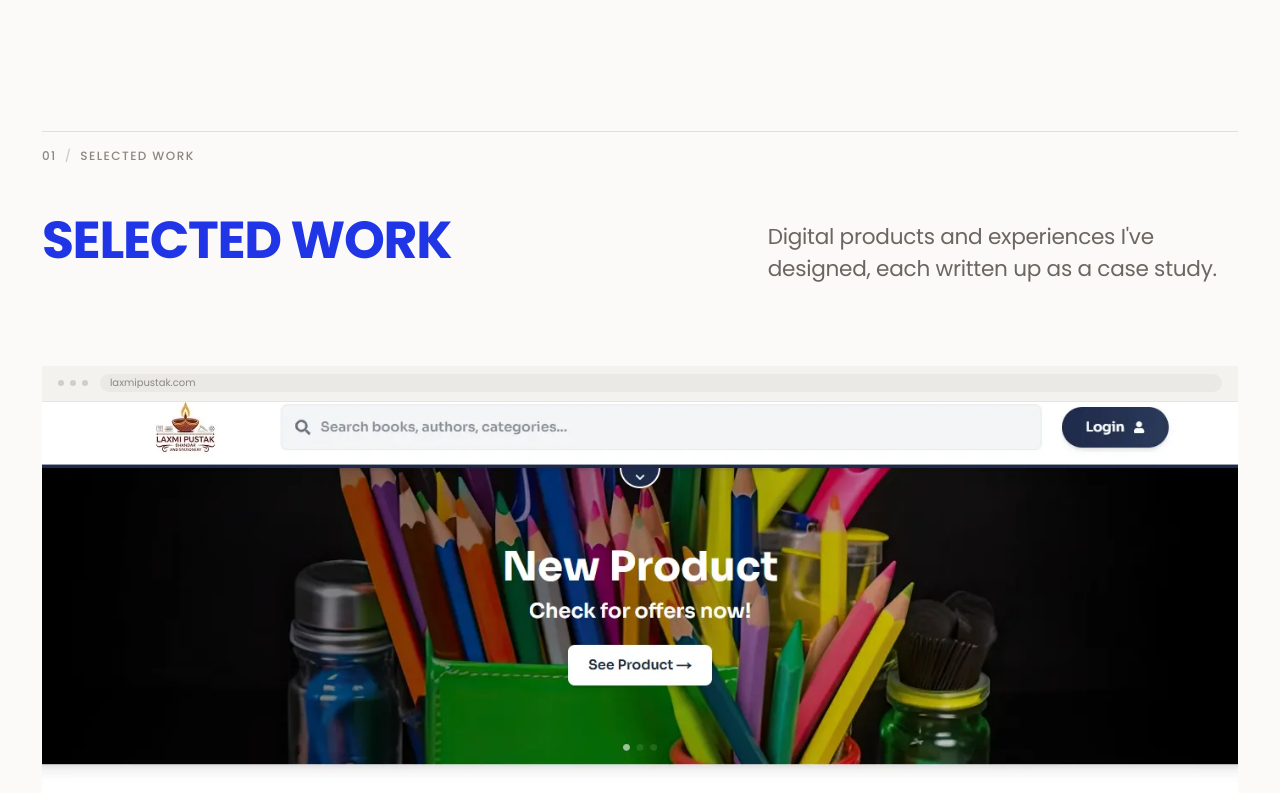
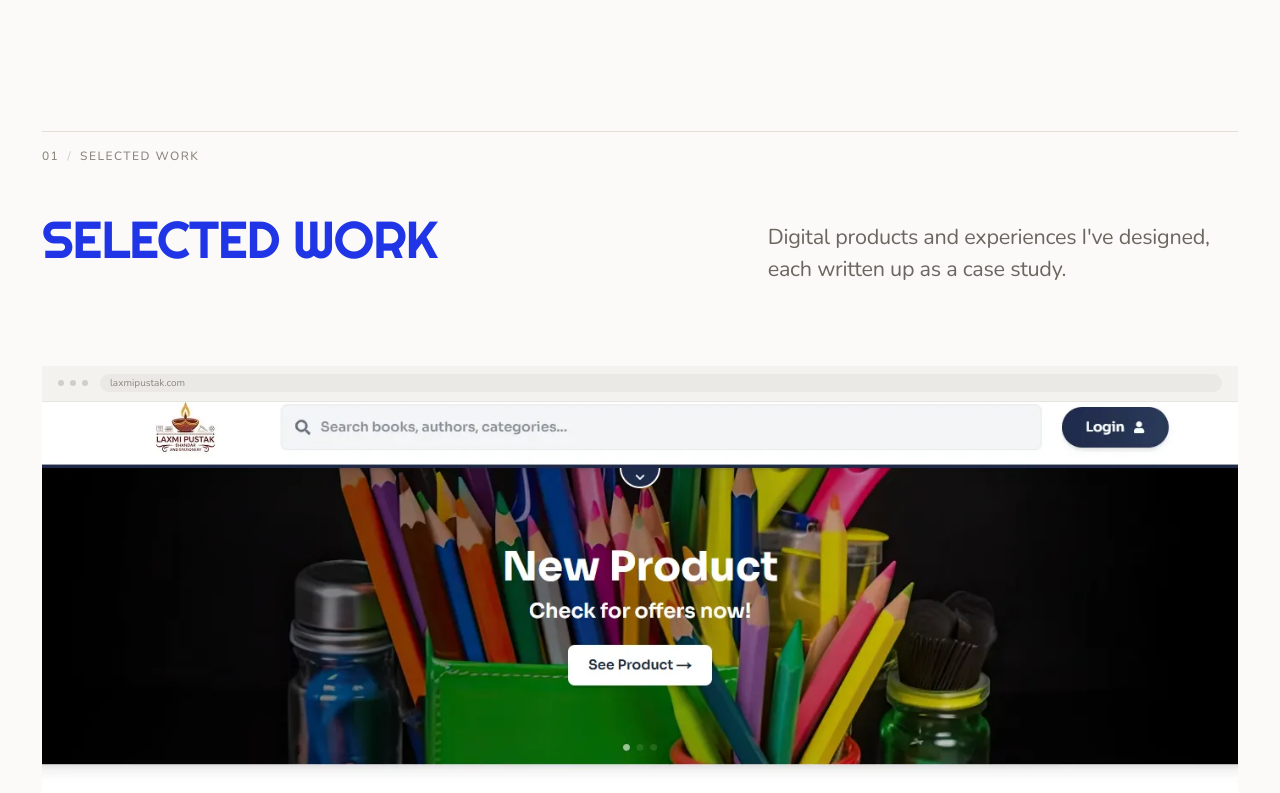
Before and after one commit to dhanananan/My_Portfolio, a React (Vite) app: page / in a window 1280 px wide. Shown: the part 960-1753 px from the top of the page. Built offline with nearby package versions, Linux system fonts and the light colour scheme; no server answers.

Commit message:
Righteous headings + Nunito text; keep Modak for the hero name

```diff
--- a/index.html
+++ b/index.html
@@ -44,13 +44,13 @@
     <link
       rel="preload"
       as="style"
-      href="https://fonts.googleapis.com/css2?family=Poppins:ital,wght@0,400;0,500;0,600;0,700;0,800;1,400;1,500&display=swap"
+      href="https://fonts.googleapis.com/css2?family=Nunito:ital,wght@0,400;0,500;0,600;0,700;1,400&family=Righteous&display=swap"
       onload="this.rel='stylesheet'"
     />
     <noscript>
       <link
         rel="stylesheet"
-        href="https://fonts.googleapis.com/css2?family=Poppins:ital,wght@0,400;0,500;0,600;0,700;0,800;1,400;1,500&display=swap"
+        href="https://fonts.googleapis.com/css2?family=Nunito:ital,wght@0,400;0,500;0,600;0,700;1,400&family=Righteous&display=swap"
       />
     </noscript>
 
--- a/src/components/sections/Hero.tsx
+++ b/src/components/sections/Hero.tsx
@@ -98,7 +98,7 @@ export function Hero() {
             <span aria-hidden="true">
               <TextReveal
                 lines={['Dhananjaya', 'Raut.']}
-                className="block font-display text-hero uppercase text-accent"
+                className="block font-hero text-hero uppercase text-accent"
                 // Modak sits high in its line box, leaving a loose gap between the
                 // two lines; pulling the second up locks them together the way
                 // the stacked-wordmark reference does. Safe against clipping:
--- a/src/components/sections/SelectedWork.tsx
+++ b/src/components/sections/SelectedWork.tsx
@@ -14,7 +14,7 @@ export function SelectedWork({ limit }: { limit?: number }) {
           index="01"
           title={<span id="selected-work-heading">Selected work</span>}
           lede="Digital products and experiences I've designed, each written up as a case study."
-          titleClassName="font-sans font-bold uppercase tracking-tight text-accent"
+          titleClassName="font-normal uppercase tracking-tight text-accent"
         />
 
         <div className="mt-14 sm:mt-20">
--- a/src/pages/Contact.tsx
+++ b/src/pages/Contact.tsx
@@ -140,7 +140,7 @@ ${email}`
             <span aria-hidden="true">
               <TextReveal
                 lines={['Let’s', 'talk.']}
-                className="block font-display text-hero uppercase text-accent"
+                className="block font-hero text-hero uppercase text-accent"
                 lineClassName="[&:not(:first-child)]:-mt-[0.11em]"
                 interactive
                 delay={80}
--- a/src/pages/Work.tsx
+++ b/src/pages/Work.tsx
@@ -20,7 +20,7 @@ export default function Work() {
         eyebrow="Selected work"
         title={['Case studies,', 'not screenshots.']}
         lede="Written up the way I actually worked on them — the problem first, the interface last, and the parts that had to change in between."
-        titleClassName="font-sans font-bold uppercase tracking-tight text-accent"
+        titleClassName="font-normal uppercase tracking-tight text-accent"
         meta={[
           { label: 'Projects', value: String(projects.length).padStart(2, '0') },
           { label: 'Disciplines', value: 'Product · UX · UI' },
--- a/src/styles/index.css
+++ b/src/styles/index.css
@@ -69,12 +69,13 @@
      --font-serif intentionally equals --font-sans — Apple's site has no
      serif accents, so the rare `font-serif italic` flourish now renders as
      italic system font instead of pulling in a separate serif family. */
-  --font-sans: 'Poppins', ui-sans-serif, system-ui, -apple-system, 'Segoe UI', Roboto, Arial, sans-serif;
+  --font-sans: 'Nunito', ui-sans-serif, system-ui, -apple-system, 'Segoe UI', Roboto, Arial, sans-serif;
   --font-serif: var(--font-sans);
   --font-mono: var(--font-sans);
-  /* Inflated "bubble" display face for the hero name — see @font-face above.
+  /* Righteous for headings, Nunito for text. --font-hero is the inflated "bubble" face for the hero name — see @font-face above.
      Falls back to a heavy system sans so it degrades to bold, not to thin. */
-  --font-display: 'Modak', -apple-system, BlinkMacSystemFont, 'Segoe UI', Arial Black, sans-serif;
+  --font-display: 'Righteous', 'Nunito', ui-sans-serif, system-ui, sans-serif;
+  --font-hero: 'Modak', -apple-system, BlinkMacSystemFont, 'Segoe UI', Arial Black, sans-serif;
 
   /* --- Fluid type scale ---------------------------------------------------
      Every step is clamp()ed between the 375px floor and the 1440px ceiling.
@@ -219,7 +220,8 @@
   h5,
   h6 {
     color: var(--color-accent);
-    font-weight: 500;
+    font-family: var(--font-display);
+    font-weight: 400;
     text-wrap: balance;
   }
 
```
